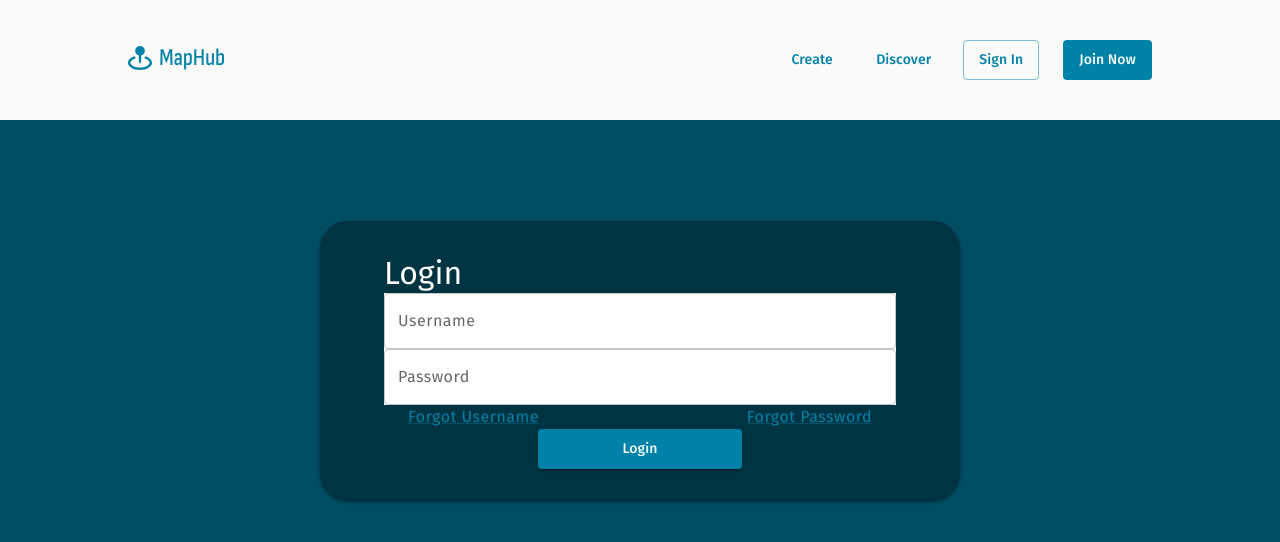
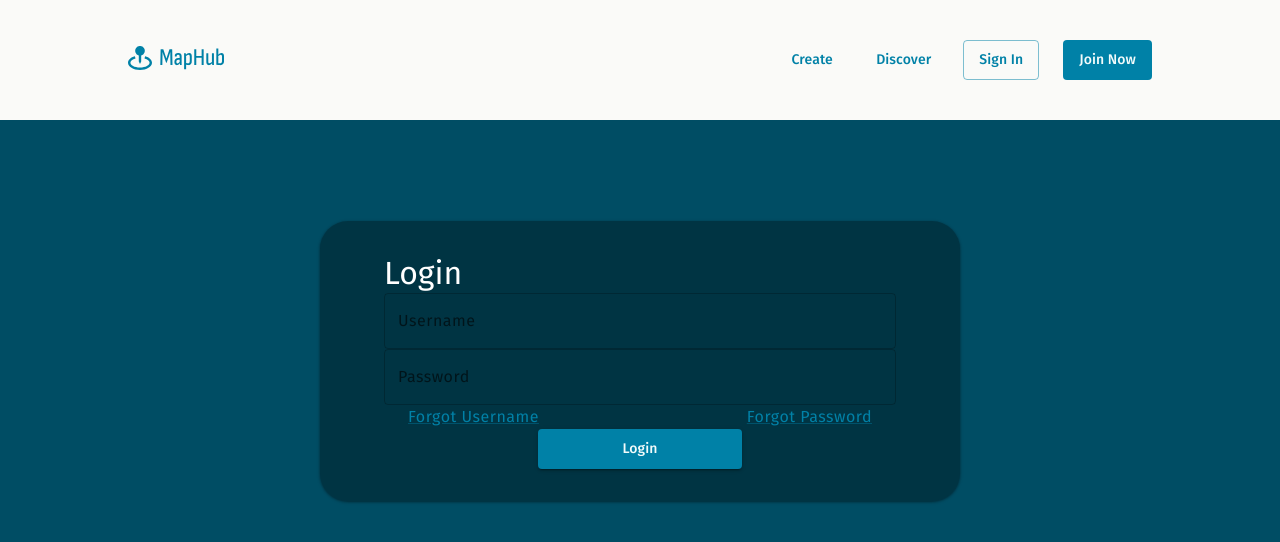
Before and after one commit to CSE416-MapHub/MapHub, a Next.js app in the folder client/: page /account/login in a window 1280 px wide. Shown: the top 542 px of the page. Built offline with nearby package versions, Linux system fonts and the light colour scheme; a web font is replaced by a local one.

Commit message:
Add components folder under account for validated text field

```diff
--- /dev/null
+++ b/client/src/app/account/components/ValidatedTextField.tsx
@@ -0,0 +1,82 @@
+import { TextField } from "@mui/material";
+import { useState, ChangeEventHandler, FocusEventHandler } from "react";
+
+import styles from './validatedTextField.module.css';
+
+/**
+ * The ValidatedTextFieldProps are the elements that go into a text field.
+ */
+interface ValidatedTextFieldProps {
+  id: string,
+  type: string,
+  label: string,
+  value: string,
+  // Set value is a function that sets the input value state of a parent
+  // component.
+  setValue: (value: string) => void,
+  maxLength?: number,
+  error: boolean,
+  // Set value is a function that sets the input error state of a parent
+  // component.
+  validate: () => void,
+  helperText: string,
+};
+
+/*
+ * ValidatedTextField is a component that wraps around the outlined MUI Text
+ * Field. It performs validation when the user finishes typing their input
+ * (onBlur). Validation is performed on changes to the input each time
+ * afterwards.
+ */
+function ValidatedTextField({
+  id,
+  type,
+  label,
+  value,
+  setValue,
+  maxLength,
+  error,
+  validate,
+  helperText
+}: ValidatedTextFieldProps) {
+  // A boolean state indicating whether or not the component should validate
+  // the input field.
+  const [isValidating, setIsValidating] = useState(false);
+
+  // The change handler controls the input value state, but also validates if
+  // necessary. Furthermore, it enforces the maximum length by disallowing
+  // changes over the limit.
+  const handleChange: ChangeEventHandler = (event) => {
+    const inputValue = (event.target as HTMLInputElement).value;
+    if ((maxLength && inputValue.length <= maxLength) || !maxLength) {
+      setValue(inputValue);
+      if (isValidating) {
+        validate();
+      }
+    }
+  }
+
+  // The focus handler validates the user input, but also requires that
+  // validation is performed on every change afterwards.
+  const handleBlur: FocusEventHandler = (event) => {
+    setIsValidating(true);
+    validate();
+  }
+
+  return (
+    <TextField
+      className={styles.textField}
+      id={id}
+      type={type}
+      label={label}
+      value={value}
+      onChange={handleChange}
+      onBlur={handleBlur}
+      variant='outlined'
+      error={error}
+      helperText={helperText}
+    />
+  );
+}
+
+export default ValidatedTextField;
--- /dev/null
+++ b/client/src/app/account/components/validatedTextField.module.css
@@ -0,0 +1,4 @@
+.textField {
+  width: 100%;
+  margin: 12px auto;
+}
--- a/client/src/app/account/create/ui/components/createAccountForm.tsx
+++ b/client/src/app/account/create/ui/components/createAccountForm.tsx
@@ -3,7 +3,7 @@
 import { useReducer, MouseEventHandler } from 'react';
 import { Button } from '@mui/material';
 
-import ValidatedTextField from './ValidatedTextField';
+import ValidatedTextField from '../../../components/ValidatedTextField';
 
 import AccountAPI from 'api/AccountAPI';
 
--- a/client/src/app/account/login/ui/components/loginForm.tsx
+++ b/client/src/app/account/login/ui/components/loginForm.tsx
@@ -3,7 +3,7 @@
 import React, { useState, useReducer, MouseEventHandler } from 'react';
 import { Button, Container, Link, Typography } from '@mui/material';
 
-import ValidatedTextField from './ValidatedTextField';
+import ValidatedTextField from '../../../components/ValidatedTextField';
 
 import AccountAPI from '../../../../../api/AccountAPI';
 
```
